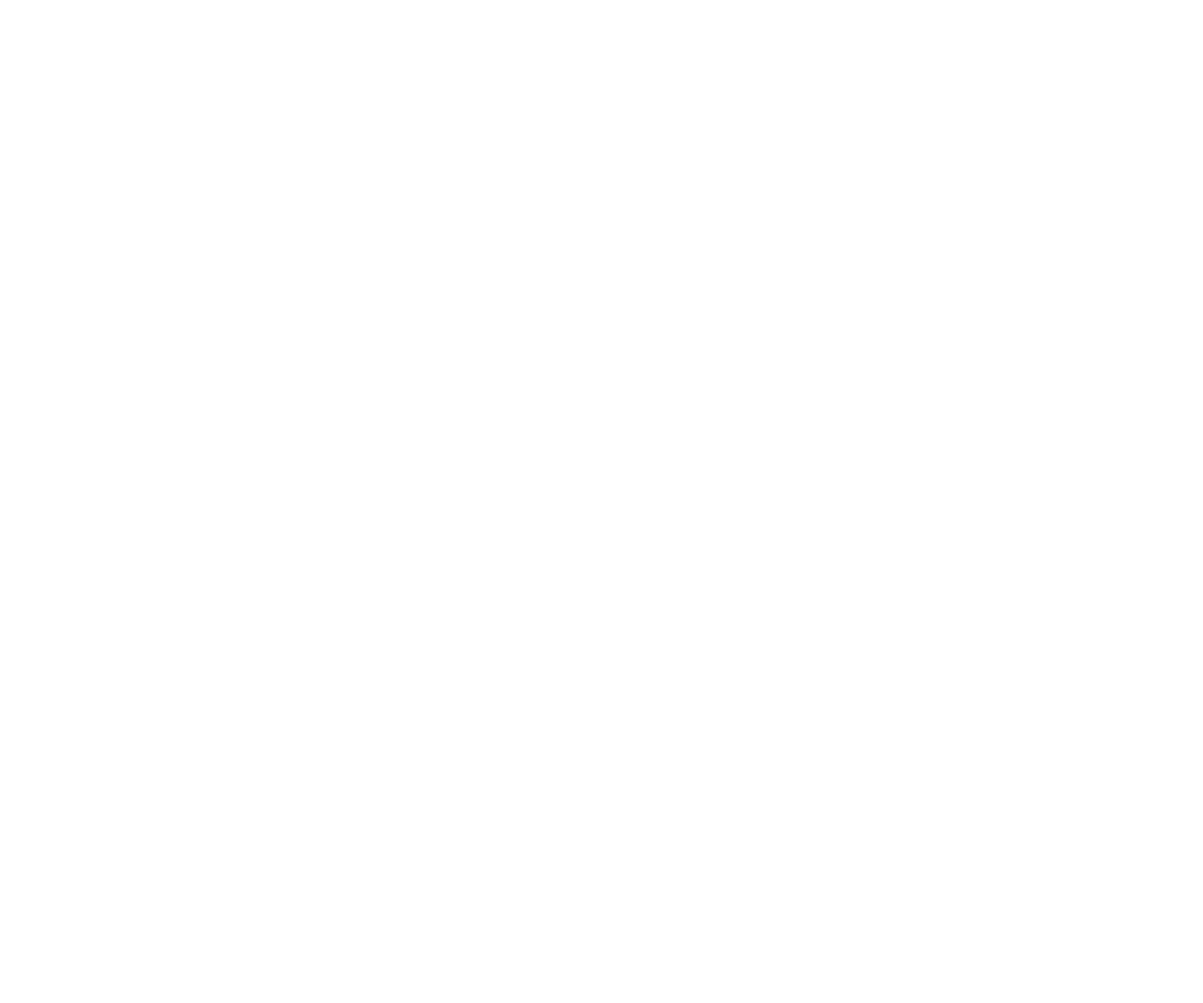
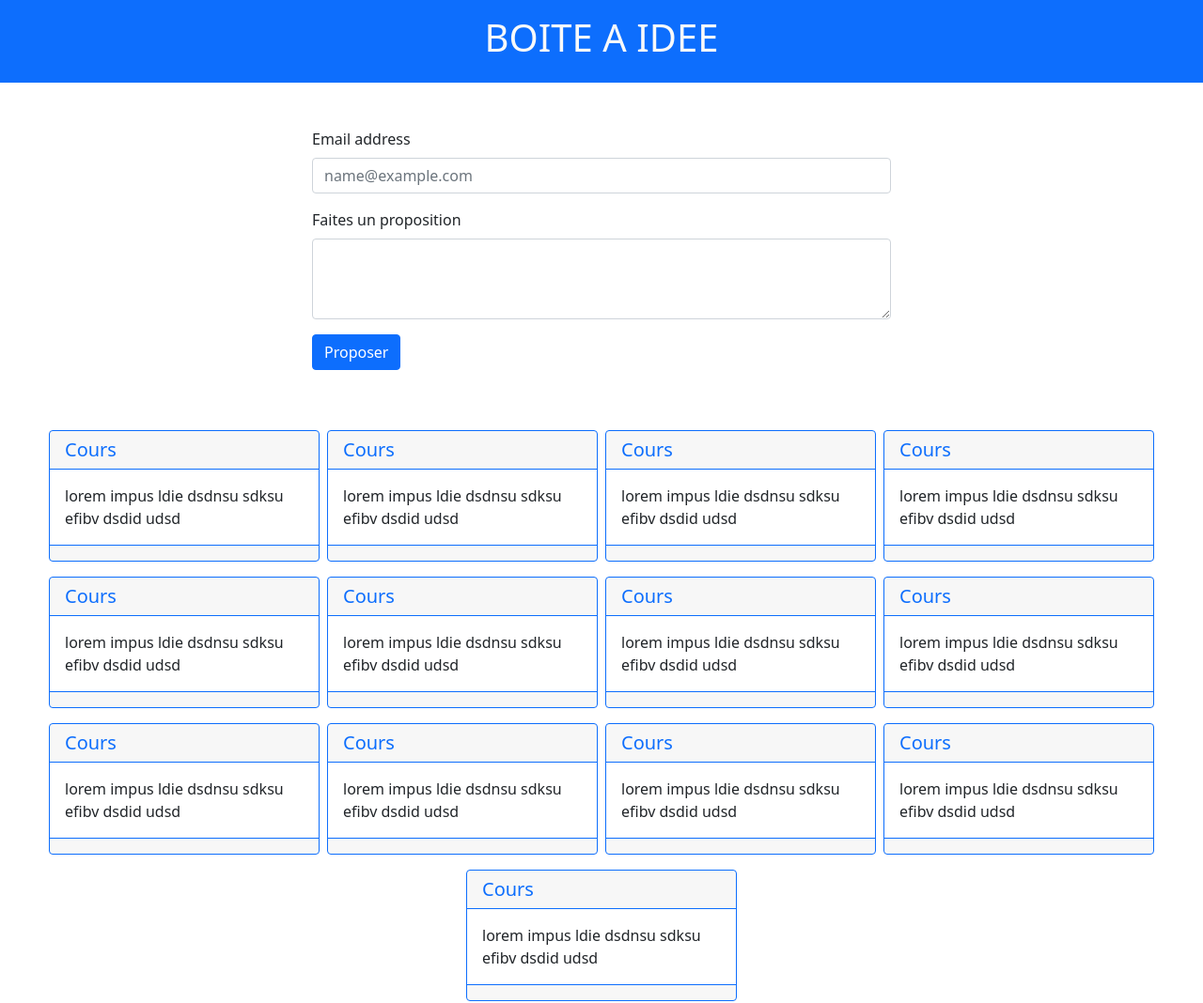
Before and after one commit to thiareMohamed/BOITE-A-IDEE, a plain HTML site: page index.html in a window 1280 px wide. Shown: the whole page at 94% size. Before the commit the page ends 800 px from the top, so only its background shows below. Drawn offline with nearby package versions, Linux system fonts and the light colour scheme.

Commit message:
feat index.html statique

```diff
--- a/index.html
+++ b/index.html
@@ -9,6 +9,34 @@
     <title>Boite a idee</title>
 </head>
 <body>
+
+    <header class="mb-5">
+        <nav class="bg-primary p-3 text-center">
+            <h1 class="text-light">BOITE A IDEE</h1>
+        </nav>
+    </header>
+
+    <main class="">
+        <div class="row w-50 m-auto">
+            <form action="#">
+                <div class="mb-3">
+                    <label for="exampleFormControlInput1" class="form-label">Email address</label>
+                    <input type="email" class="form-control" id="exampleFormControlInput1" placeholder="name@example.com">
+                </div>
+                <div class="mb-3">
+                    <label for="exampleFormControlTextarea1" class="form-label">Faites un proposition</label>
+                    <textarea class="form-control" id="exampleFormControlTextarea1" rows="3"></textarea>
+                </div>
+                <div class="mb-3">
+                    <input type="submit" value="Proposer" class="btn btn-primary" id="">
+                </div>
+            </form>
+        </div>
+        <div class="main-idee d-flex flex-wrap m-auto p-5">
+
+        </div>
+    </main>
+
     <script src="js/script.js"></script>
 </body>
 </html>
--- a/js/script.js
+++ b/js/script.js
@@ -1,4 +1,4 @@
-var donees =
+var donnees =
 [
     {
         id : 1, titre : 'Cours', idee : 'lorem impus ldie dsdnsu sdksu efibv dsdid udsd ', statu : 'true'
@@ -9,4 +9,65 @@ var donees =
     {
         id : 3, titre : 'Cours', idee : 'lorem impus ldie dsdnsu sdksu efibv dsdid udsd ', statu : 'true'
     },
+    {
+        id : 3, titre : 'Cours', idee : 'lorem impus ldie dsdnsu sdksu efibv dsdid udsd ', statu : 'true'
+    },
+    {
+        id : 3, titre : 'Cours', idee : 'lorem impus ldie dsdnsu sdksu efibv dsdid udsd ', statu : 'true'
+    },
+    {
+        id : 3, titre : 'Cours', idee : 'lorem impus ldie dsdnsu sdksu efibv dsdid udsd ', statu : 'true'
+    },
+    {
+        id : 3, titre : 'Cours', idee : 'lorem impus ldie dsdnsu sdksu efibv dsdid udsd ', statu : 'true'
+    }, {
+        id : 3, titre : 'Cours', idee : 'lorem impus ldie dsdnsu sdksu efibv dsdid udsd ', statu : 'true'
+    }, {
+        id : 3, titre : 'Cours', idee : 'lorem impus ldie dsdnsu sdksu efibv dsdid udsd ', statu : 'true'
+    }, {
+        id : 3, titre : 'Cours', idee : 'lorem impus ldie dsdnsu sdksu efibv dsdid udsd ', statu : 'true'
+    }, {
+        id : 3, titre : 'Cours', idee : 'lorem impus ldie dsdnsu sdksu efibv dsdid udsd ', statu : 'true'
+    }, {
+        id : 3, titre : 'Cours', idee : 'lorem impus ldie dsdnsu sdksu efibv dsdid udsd ', statu : 'true'
+    }, {
+        id : 3, titre : 'Cours', idee : 'lorem impus ldie dsdnsu sdksu efibv dsdid udsd ', statu : 'true'
+    },
 ]
+
+for (let donnee of donnees)
+{
+    afficheIdee (donnee.titre,donnee.idee)
+}
+
+
+function afficheIdee (titre,idee)
+{
+
+    var main = document.querySelector('.main-idee')
+    var card = document.createElement("div");
+    main.appendChild(card);
+    card.classList.add('card')
+    card.classList.add('border-primary')
+    card.classList.add('m-auto')
+    card.classList.add('mb-3')
+    card.style.width = "18rem";
+
+    var header = document.createElement("h5");
+    card.appendChild(header);
+    header.classList.add('card-header')
+    header.classList.add('text-primary')
+    header.classList.add('border-primary')
+    header.innerHTML = titre
+
+    var body = document.createElement("div");
+    card.appendChild(body);
+    body.classList.add('card-body')
+    body.innerHTML = idee
+
+    var footer = document.createElement("div");
+    card.appendChild(footer);
+    footer.classList.add('card-footer')
+    footer.classList.add('border-primary')
+
+}
```
